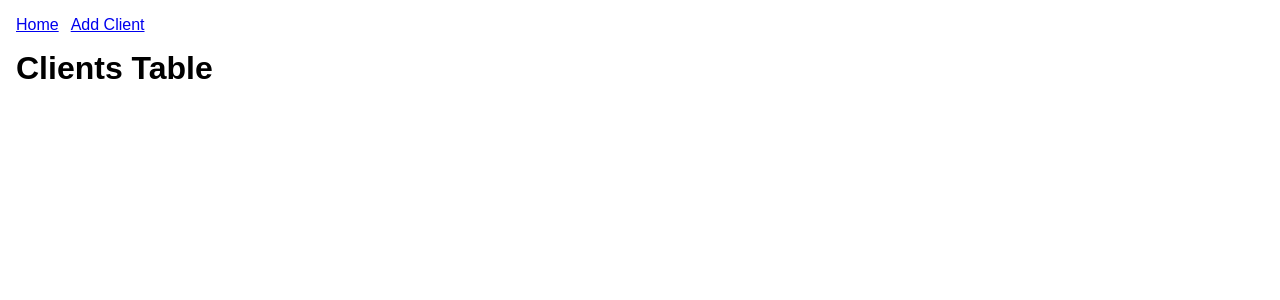
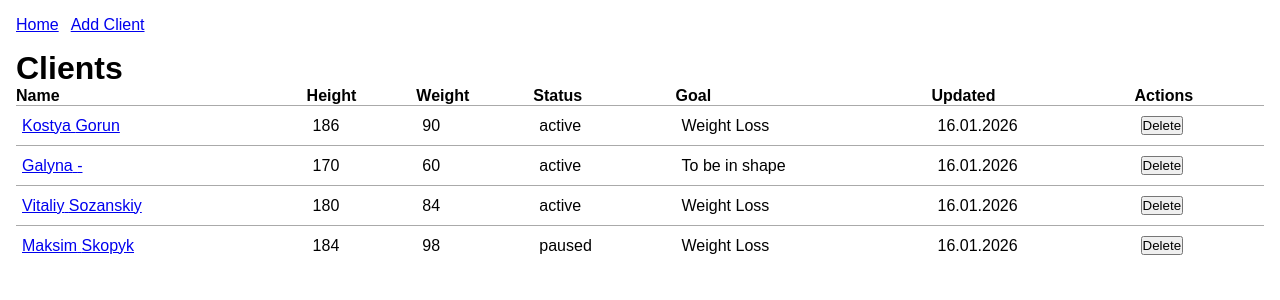
Before and after one commit to yaremslav90/workout-planner, a React (Vite) app: page / in a window 1280 px wide. Shown: the top 300 px of the page. Built offline with nearby package versions, Linux system fonts and the light colour scheme.

Commit message:
Implemented adding new clients and save them to localStorage

```diff
--- a/src/app/router.tsx
+++ b/src/app/router.tsx
@@ -1,4 +1,4 @@
-import { createBrowserRouter, Navigate } from "react-router-dom";
+import { createBrowserRouter } from "react-router-dom";
 import ClientsPage from "../pages/ClientsPage";
 import ClientFormPage from "../pages/ClientFormPage";
 import ClientDetailsPage from "../pages/ClientDetailsPage";
--- /dev/null
+++ b/src/data/seed.ts
@@ -0,0 +1,48 @@
+import type { Client } from "../types/client";
+
+export const seedClients: Client[] = [
+  {
+    id: "c1",
+    firstName: "Kostya",
+    lastName: "Gorun",
+    birthDate: "21.11.1987",
+    heightCm: 186,
+    status: "active",
+    weightKg: 90,
+    goal: "Weight Loss",
+    updatedAt: "16.01.2026",
+  },
+  {
+    id: "c2",
+    firstName: "Galyna",
+    lastName: "-",
+    birthDate: "24.09.1989",
+    heightCm: 170,
+    status: "active",
+    weightKg: 60,
+    goal: "To be in shape",
+    updatedAt: "16.01.2026",
+  },
+  {
+    id: "c3",
+    firstName: "Vitaliy",
+    lastName: "Sozanskiy",
+    birthDate: "08.12.1982",
+    heightCm: 180,
+    status: "active",
+    weightKg: 84,
+    goal: "Weight Loss",
+    updatedAt: "16.01.2026",
+  },
+  {
+    id: "c4",
+    firstName: "Maksim",
+    lastName: "Skopyk",
+    birthDate: "12.06.1990",
+    heightCm: 184,
+    status: "paused",
+    weightKg: 98,
+    goal: "Weight Loss",
+    updatedAt: "16.01.2026",
+  },
+];
--- a/src/main.tsx
+++ b/src/main.tsx
@@ -1,7 +1,7 @@
 import { StrictMode } from "react";
 import { createRoot } from "react-dom/client";
 import "./index.css";
-import App from "./app/App.tsx";
+import App from "./app/App";
 
 createRoot(document.getElementById("root")!).render(
   <StrictMode>
--- a/src/pages/ClientFormPage.tsx
+++ b/src/pages/ClientFormPage.tsx
@@ -1,3 +1,115 @@
+import { useState } from "react";
+import { useNavigate } from "react-router-dom";
+import type { ClientStatus, Client } from "../types/client";
+import { loadClients, saveClients } from "../storage/clientsStorage";
+
+function makeId() {
+  return typeof crypto !== "undefined" && "randomUUID" in crypto
+    ? crypto.randomUUID()
+    : `c_${Date.now()}_${Math.random().toString(16).slice(2)}`;
+}
+
 export default function ClientFormPage() {
-  return <h1>Client Form</h1>;
+  const navigate = useNavigate();
+
+  const [firstName, setFirstName] = useState("");
+  const [lastName, setLastName] = useState("");
+  const [heightCm, setHeightCm] = useState(170);
+  const [weightKg, setWeightKg] = useState(70);
+  const [status, setStatus] = useState<ClientStatus>("active");
+  const [goal, setGoal] = useState("");
+
+  function onSubmit(e: React.FormEvent) {
+    e.preventDefault();
+
+    if (!firstName.trim() || !lastName.trim()) {
+      alert("First name and last name are required.");
+      return;
+    }
+
+    const newClient: Client = {
+      id: makeId(),
+      firstName: firstName.trim(),
+      lastName: lastName.trim(),
+      heightCm,
+      weightKg,
+      status,
+      goal: goal.trim(),
+      updatedAt: new Date().toISOString().slice(0, 10),
+    };
+
+    const current = loadClients();
+    const next = [newClient, ...current];
+    saveClients(next);
+
+    navigate("/"); // повертаємось на таблицю
+  }
+
+  return (
+    <div>
+      <h1>Add client</h1>
+
+      <form
+        onSubmit={onSubmit}
+        style={{ display: "grid", gap: 12, maxWidth: 420 }}
+      >
+        <label>
+          First name
+          <input
+            value={firstName}
+            onChange={(e) => setFirstName(e.target.value)}
+          />
+        </label>
+
+        <label>
+          Last name
+          <input
+            value={lastName}
+            onChange={(e) => setLastName(e.target.value)}
+          />
+        </label>
+
+        <label>
+          Height (cm)
+          <input
+            type="number"
+            value={heightCm}
+            onChange={(e) => setHeightCm(Number(e.target.value))}
+          />
+        </label>
+
+        <label>
+          Weight (kg)
+          <input
+            type="number"
+            value={weightKg}
+            onChange={(e) => setWeightKg(Number(e.target.value))}
+          />
+        </label>
+
+        <label>
+          Status
+          <select
+            value={status}
+            onChange={(e) => setStatus(e.target.value as ClientStatus)}
+          >
+            <option value="active">active</option>
+            <option value="paused">paused</option>
+          </select>
+        </label>
+
+        <label>
+          Goal
+          <input value={goal} onChange={(e) => setGoal(e.target.value)} />
+        </label>
+
+        <div style={{ display: "flex", gap: 10 }}>
+          <button type="submit">Save</button>
+          <button type="button" onClick={() => navigate("/")}>
+            Cancel
+          </button>
+        </div>
+      </form>
+    </div>
+  );
 }
--- a/src/pages/ClientsPage.tsx
+++ b/src/pages/ClientsPage.tsx
@@ -1,3 +1,75 @@
+import { useEffect, useState } from "react";
+import { seedClients } from "../data/seed";
+import { Link } from "react-router-dom";
+import type { Client } from "../types/client";
+import { loadClients, saveClients } from "../storage/clientsStorage";
+
 export default function ClientsPage() {
-  return <h1>Clients Table</h1>;
+  const [clients, setClients] = useState<Client[]>(() => {
+    const stored = loadClients();
+    if (stored.length) return stored;
+    saveClients(seedClients);
+    return seedClients;
+  });
+
+  useEffect(() => {
+    const stored = loadClients();
+    if (stored.length > 0) {
+      setClients(stored);
+    } else {
+      setClients(seedClients);
+      saveClients(seedClients);
+    }
+  }, []);
+
+  const handleDelete = (id: string) => {
+    const ok = window.confirm("Delete this client?");
+    if (!ok) return;
+    const updatedRows = clients.filter((c) => c.id !== id);
+    setClients(updatedRows);
+  };
+  return (
+    <div>
+      <h1>Clients</h1>
+      <table style={{ width: "100%", borderCollapse: "collapse" }}>
+        <thead>
+          <tr>
+            <th align="left">Name</th>
+            <th align="left">Height</th>
+            <th align="left">Weight</th>
+            <th align="left">Status</th>
+            <th align="left">Goal</th>
+            <th align="left">Updated</th>
+            <th align="left">Actions</th>
+          </tr>
+        </thead>
+        <tbody>
+          {clients.map((c) => (
+            <tr key={c.id} style={{ borderTop: "1px solid #aaa" }}>
+              <td style={{ padding: "10px 6px" }}>
+                <Link to={`/clients/${c.id}`}>
+                  {c.firstName} {c.lastName}
+                </Link>
+              </td>
+              <td style={{ padding: "10px 6px" }}>{c.heightCm}</td>
+              <td style={{ padding: "10px 6px" }}>{c.weightKg}</td>
+              <td style={{ padding: "10px 6px" }}>{c.status}</td>
+              <td style={{ padding: "10px 6px" }}>{c.goal}</td>
+              <td style={{ padding: "10px 6px" }}>{c.updatedAt}</td>
+              <td style={{ padding: "10px 6px" }}>
+                <button onClick={() => handleDelete(c.id)}>Delete</button>
+              </td>
+            </tr>
+          ))}
+          {clients?.length === 0 && (
+            <tr>
+              <td colSpan={7} style={{ padding: 12 }}>
+                No clients yet.
+              </td>
+            </tr>
+          )}
+        </tbody>
+      </table>
+    </div>
+  );
 }
--- /dev/null
+++ b/src/storage/clientsStorage.ts
@@ -0,0 +1,29 @@
+import type { Client } from "../types/client";
+
+const KEY = "clients_vi";
+
+function getStorage(): Storage | null {
+  if (typeof window === "undefined") return null;
+  return window.localStorage ?? null;
+}
+
+export function loadClients(): Client[] {
+  const storage = getStorage();
+  if (!storage) return [];
+
+  const raw = storage.getItem(KEY);
+  if (!raw) return [];
+
+  try {
+    return JSON.parse(raw) as Client[];
+  } catch {
+    return [];
+  }
+}
+
+export function saveClients(clients: Client[]) {
+  const storage = getStorage();
+  if (!storage) return;
+
+  storage.setItem(KEY, JSON.stringify(clients));
+}
--- /dev/null
+++ b/src/types/client.ts
@@ -0,0 +1,13 @@
+export type ClientStatus = "active" | "paused";
+
+export type Client = {
+  id: string;
+  firstName: string;
+  lastName: string;
+  birthDate?: string;
+  heightCm: number;
+  status: ClientStatus;
+  weightKg: number;
+  goal: string;
+  updatedAt: string;
+};
```
